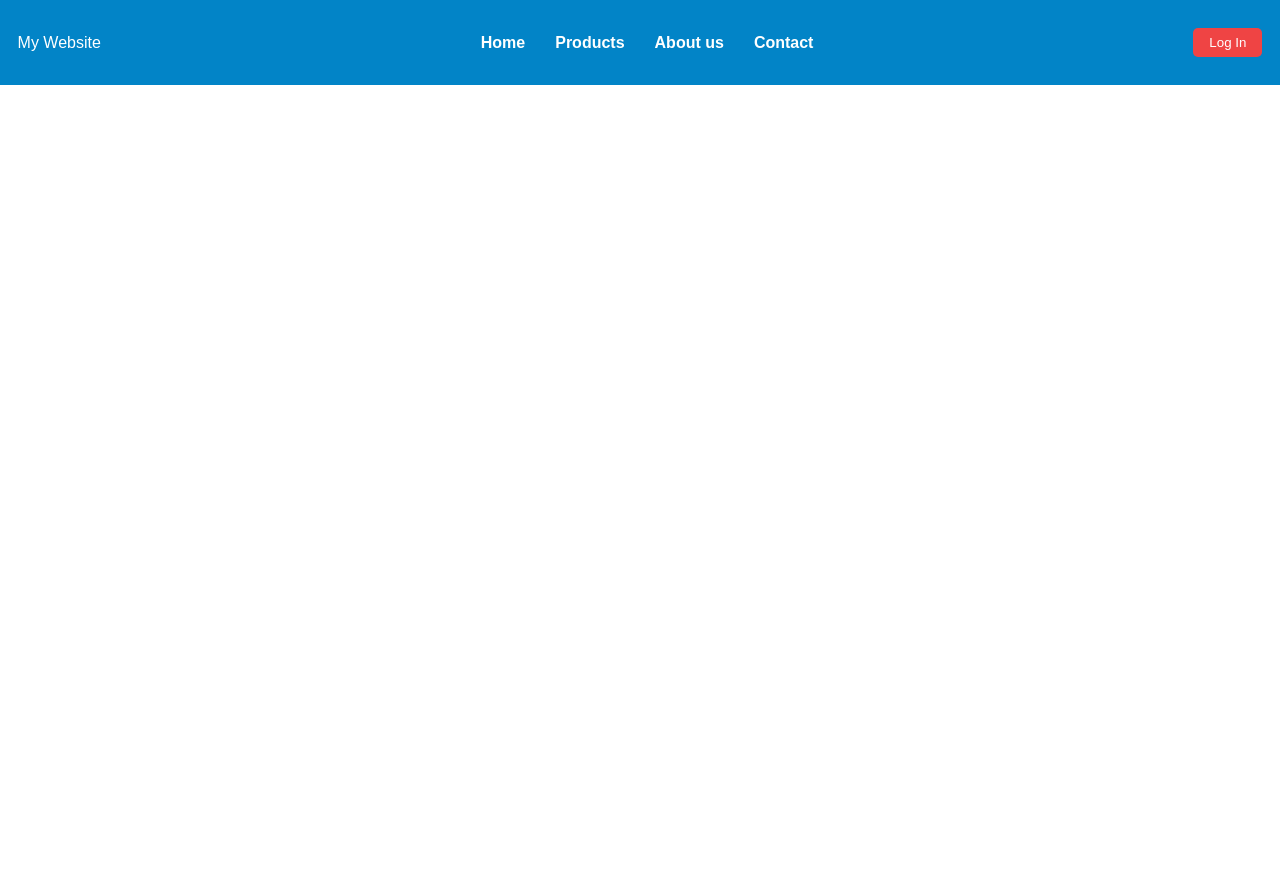
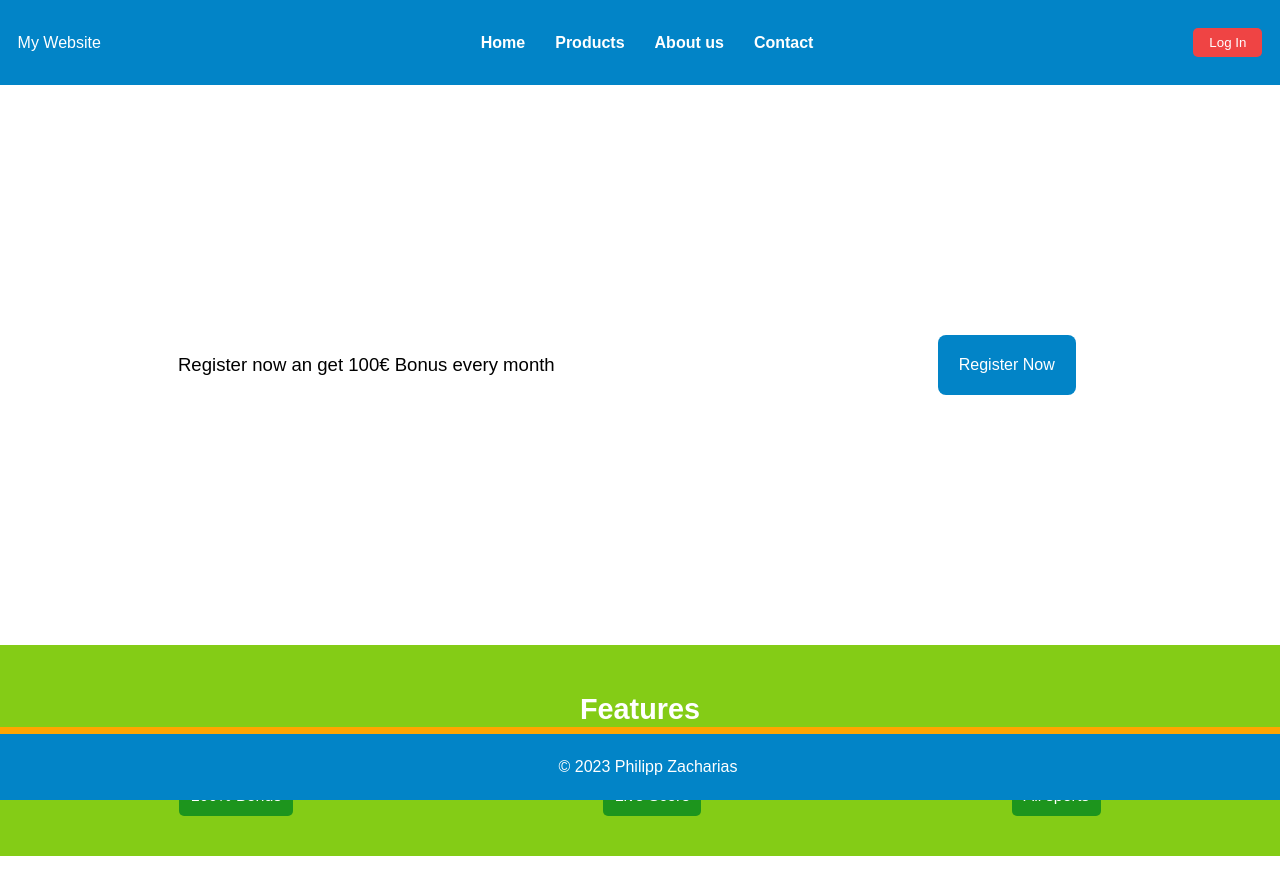
Before and after one commit to PhilZa92/public_test, a website: page index.html in a window 1280 px wide. Before the commit the page ends 800 px from the top, so only its background shows below. Drawn offline with Linux system fonts and the light colour scheme.

Commit message:
thrid commit

```diff
--- a/index.html
+++ b/index.html
@@ -23,3 +23,25 @@
             <button class="login-button">Log In</button>
         </div>
     </header>
+
+    <section class="main-section">
+        <p>Register now an get 100€ Bonus every month</p>
+        <div class="register-btn">
+            Register Now
+        </div>
+    </section>
+
+    <section class="secondary-section">
+        <div class="style-list">
+            <h2>Features</h2>
+            <ul>
+                <li>100% Bonus</li>
+                <li>Live Score</li>
+                <li>All sports</li>
+            </ul>
+        </div>
+    </section>
+    <footer>
+        <p>&copy; 2023 Philipp Zacharias</p>
+    </footer>
+    </body>
--- a/style.scss
+++ b/style.scss
@@ -1,6 +1,6 @@
 $primary-color: #0284c7;
 $secondary-color: #ef4444;
-$style-color: #1d951d00;
+$style-color: #1d951d;
 
 body {
     font-family: Arial, Helvetica, sans-serif;
@@ -56,3 +56,74 @@ header{
         background-color: darken($secondary-color, 10%);
     }
 }
+
+.main-section {
+    display: flex;
+    justify-content: space-around;
+    align-items: center;
+    height: 70vh;
+
+    p {
+        animation: textAnime 2s infinite alternate;
+    }
+
+    .register-btn {
+        background-color: $primary-color;
+        color: #fff;
+        padding: 1.3em;
+        border-radius: 8px;
+        cursor: pointer;
+        transition: all 0.4s ease-in-out;
+
+        &:hover {
+            background-color: $secondary-color;
+            transform: scale(1.1);
+        }
+    }
+}
+@keyframes textAnime {
+    from {
+        transform: scale(1);
+    }
+    to {
+        transform: scale(1.2);
+    }
+}
+
+.secondary-section {
+    background-color: #84cc16;
+    color: #fff;
+    padding: 1.5em;
+    text-align: center;
+    margin-bottom: 60px;
+
+    .style-list {
+        h2 {
+            font-size: 1.8rem;
+            margin-bottom: 50px;
+        }
+        ul {
+            list-style: none;
+            display: flex;
+            justify-content: space-around;
+            padding: 0;
+
+            li {
+                background-color: $style-color;
+                padding: 0.7em;
+                border-radius: 5px;
+            }
+        }
+    }
+}
+
+footer {
+    background-color: $primary-color;
+    color: #fff;
+    text-align: center;
+    padding: 0.5em;
+    position: fixed;
+    bottom: 0;
+    width: 100%;
+    border-top: 7px solid orange;
+}
```
Also changed, not shown: style.css, 1 other file.
